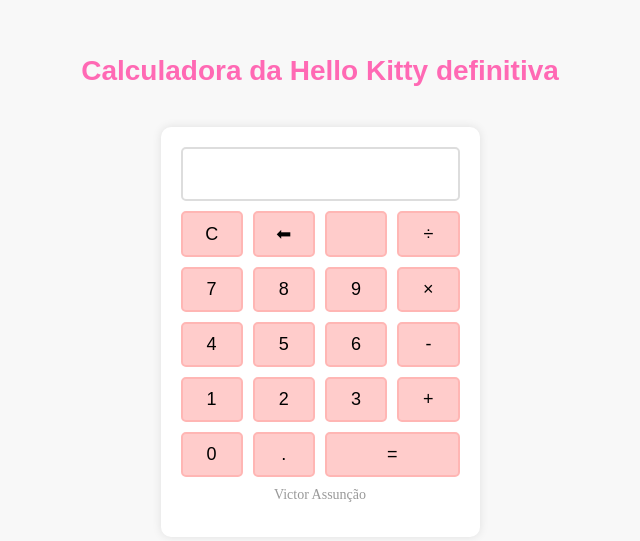
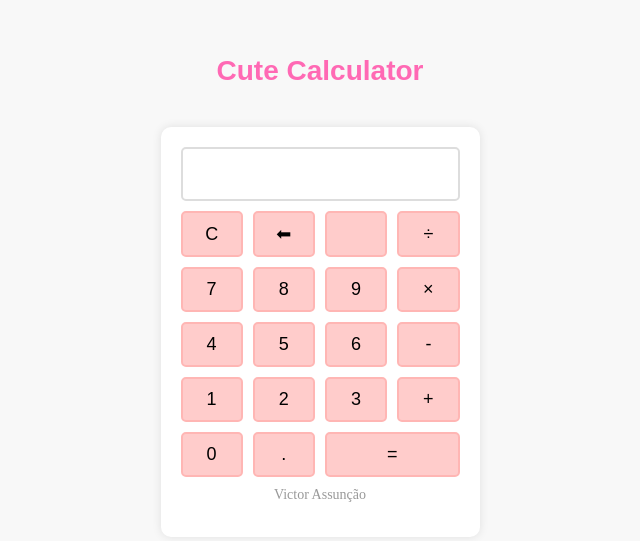
Before and after one commit to VictorAsz/Calculadora, a plain HTML site: page index.html in a window 1280 px wide. Shown: the part 113-654 px from the top of the page, without its empty margins (320-960 px from the left). Drawn offline with nearby package versions, Linux system fonts and the light colour scheme.

Commit message:
mudei o nome da calculadora

```diff
--- a/index.html
+++ b/index.html
@@ -13,7 +13,7 @@
 
     <div class="wrapper">
 
-        <h1 class="title">Calculadora da Hello Kitty definitiva</h1>
+        <h1 class="title">Cute Calculator</h1>
 
         <div class="container">
 
```
